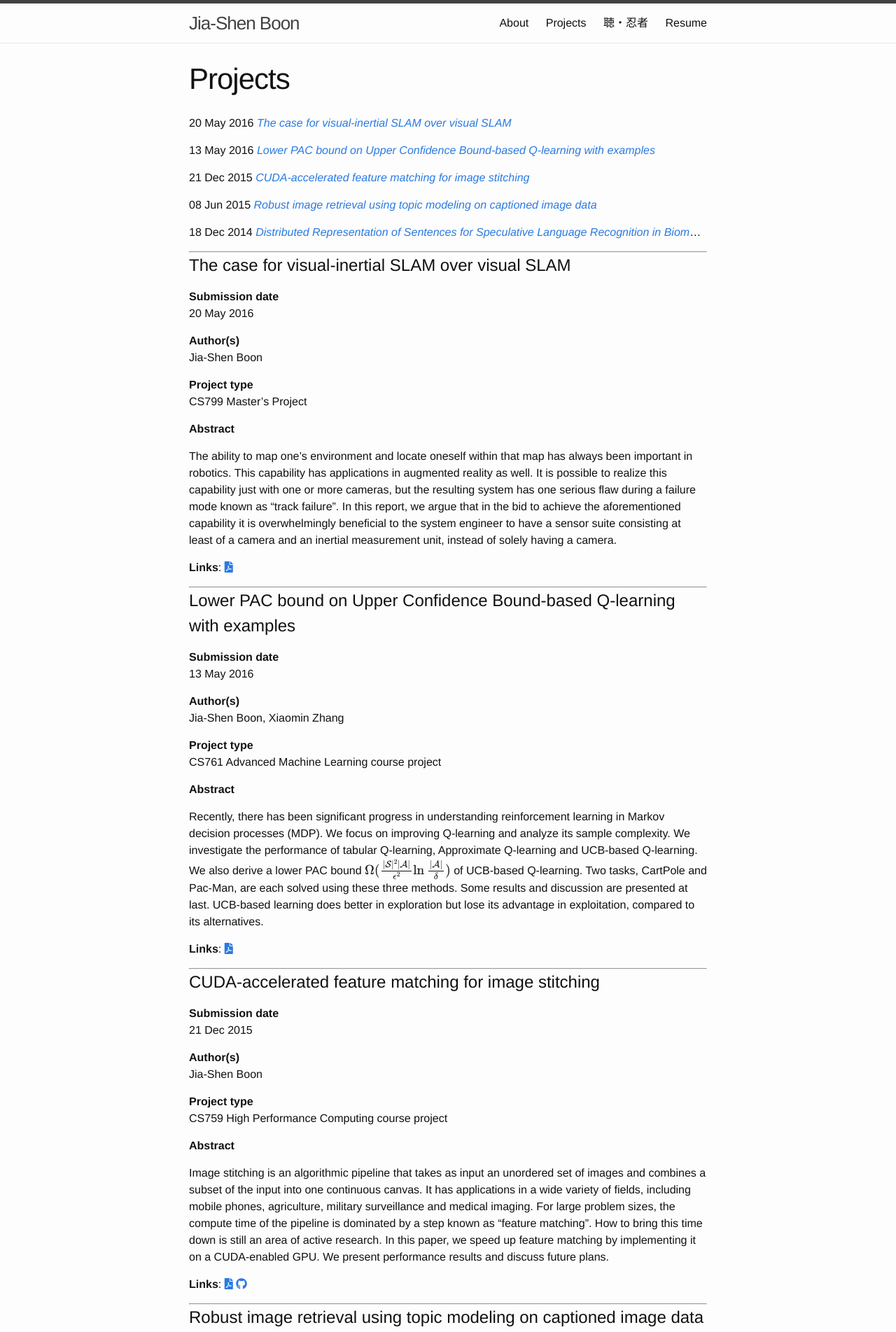
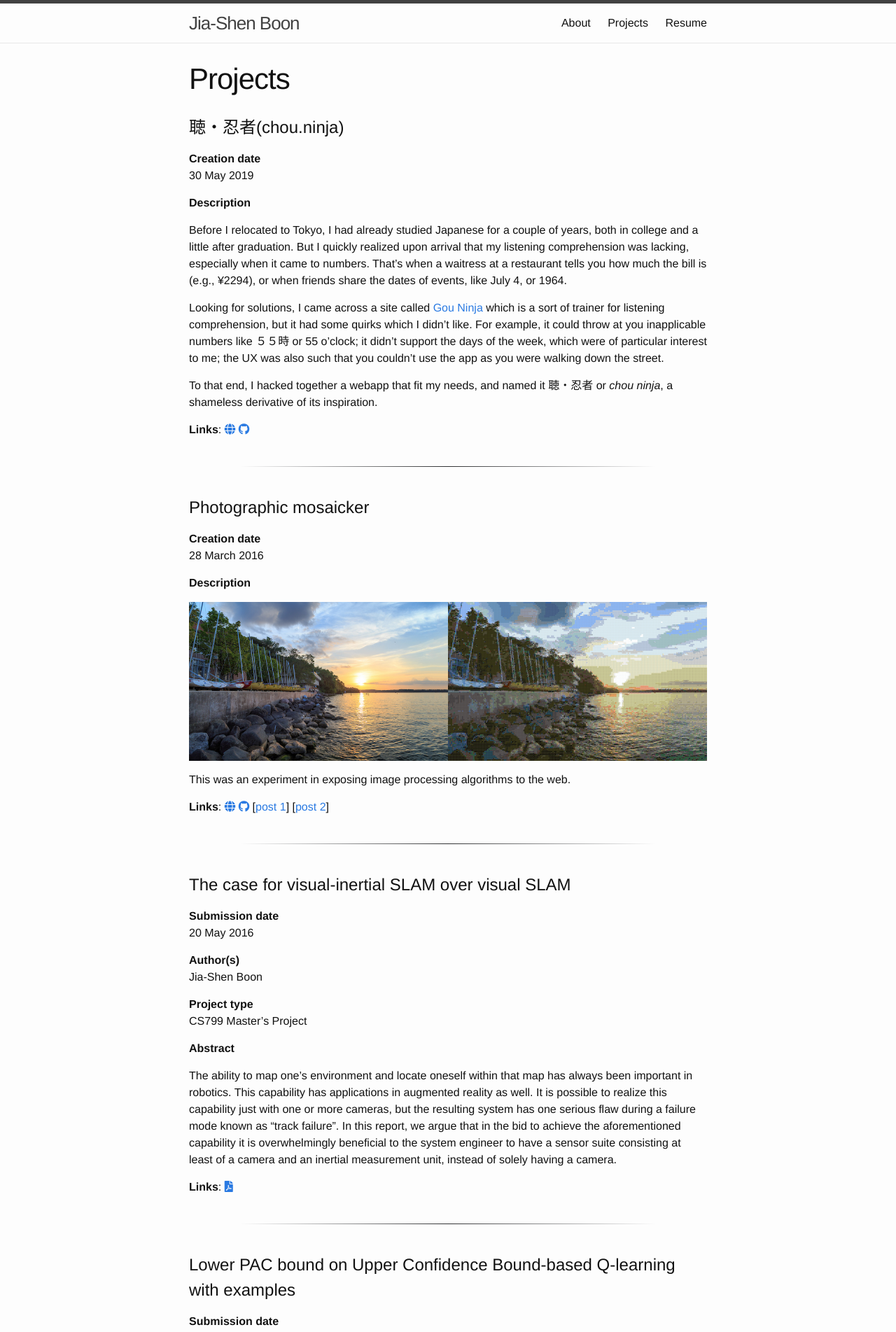
Before and after one commit to boonjiashen2/boonjiashen2.github.io, a Jekyll site: the page built from projects.md, in a window 1280 px wide. Shown: the top 1903 px of the page at 70% size. Built offline with Jekyll 4.4.1, drawn with Linux system fonts in a browser that asks for light colours; formulas are drawn with MathJax 3.

Commit message:
Add webapps to project list
I had two small pages that weren't listed on the project page. This change adds them.

__Testing done__

1. `bundle exec guard`
1. See that the mosaicker post and project page look reasonable

```diff
--- a/_includes/header.html
+++ b/_includes/header.html
@@ -19,7 +19,6 @@
           <a class="page-link" href="{{ my_page.url | prepend: site.baseurl }}">{{ my_page.title }}</a>
           {% endif %}
         {% endfor %}
-          <a class="page-link" href="{{ "/chou.ninja" | prepend: site.baseurl | prepend: site.url }}">聴・忍者</a>
           <a class="page-link" href="https://s3.amazonaws.com/boonjiashen.com/resume.pdf">Resume</a>
       </div>
     </nav>
--- a/css/main.scss
+++ b/css/main.scss
@@ -3,7 +3,24 @@
 ---
 @charset "utf-8";
 
-
+// taken from #18 of https://onaircode.com/html-css-horizontal-divider-examples/
+.divider
+{
+	position: relative;
+	margin: 40px;
+	height: 1px;
+}
+.div-transparent:before
+{
+	content: "";
+	position: absolute;
+	top: 0;
+	left: 5%;
+	right: 5%;
+	width: 90%;
+	height: 1px;
+	background-image: linear-gradient(to right, transparent, rgb(48,49,51), transparent);
+}
 
 // Our variables
 $base-font-family: "Helvetica Neue", Helvetica, Arial, sans-serif;
--- a/projects.md
+++ b/projects.md
@@ -4,16 +4,49 @@ title: Projects
 permalink: /projects/
 ---
 
+聴・忍者(chou.ninja)
+===
+
+__Creation date__\\
+30 May 2019
+
+__Description__
+
+Before I relocated to Tokyo, I had already studied Japanese for a couple of years, both in college and a little after graduation. But I quickly realized upon arrival that my listening comprehension was lacking, especially when it came to numbers. That's when a waitress at a restaurant tells you how much the bill is (e.g., ¥2294), or when friends share the dates of events, like July 4, or 1964.
+
+Looking for solutions, I came across a site called [Gou Ninja](http://gou.ninja/) which is a sort of trainer for listening comprehension, but it had some quirks which I didn't like. For example, it could throw at you inapplicable numbers like ５５時 or 55 o'clock; it didn't support the days of the week, which were of particular interest to me; the UX was also such that you couldn't use the app as you were walking down the street.
+
+To that end, I hacked together a webapp that fit my needs, and named it 聴・忍者 or _chou ninja_, a shameless derivative of its inspiration.
+
+__Links__:
+[<i class="fas fa-globe"></i>]({{ "/chou.ninja" | prepend: site.baseurl | prepend: site.url }})
+[<i class="fab fa-github"></i>](https://github.com/boonjiashen/chou.ninja)
+
+<div class="divider div-transparent"></div>
+
+Photographic mosaicker
+===
+
+__Creation date__\\
+28 March 2016
+
+__Description__
+
+<img src="/assets/sunset-640px.jpg" width="50%"><img src="/assets/sunset_mosaic-640px.png" width="50%">
+
+This was an experiment in exposing image processing algorithms to the web.
+
+__Links__:
+[<i class="fas fa-globe"></i>](https://mosaic.boonjiashen.com)
+[<i class="fab fa-github"></i>](https://github.com/boonjiashen/heroku_simple_image_processing)
+[[post 1](/2016/03/27/online-demo-of-photographic-mosaicker/)]
+[[post 2](/2016/01/18/how-to-write-a-simple-photographic-mosaicker/)]
+
 {% assign projects = site.projects | sort: 'date' | reverse %}
 
 {% for project in projects %}
-{{ project.date | date_to_string }} [_{{ project.title }}_](#{{ project.title | slugify }})
-{: .linky}
-{% endfor %}
 
-{% for project in projects %}
-
-  ***
+<div class="divider div-transparent"></div>
 
   {{ project.title }} {#{{ project.title | slugify }}}
 ===
```
Also changed, not shown: TODO.md (+4 -2 lines), _posts/2016-03-27-online-demo-of-photographic-mosaicker.md (+2 -1 lines), assets/sunset-640px.jpg (added), assets/sunset_mosaic-640px.png (added).
